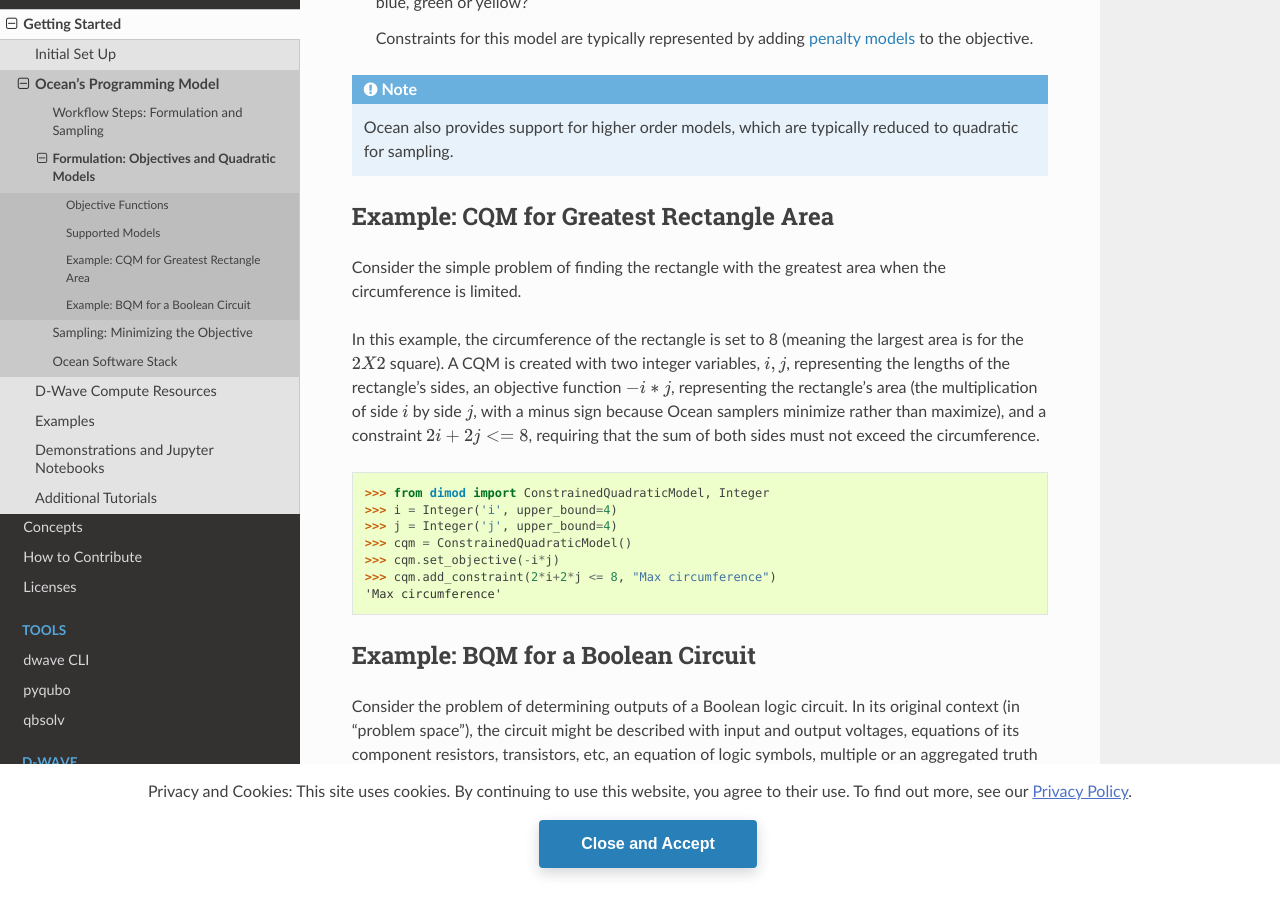
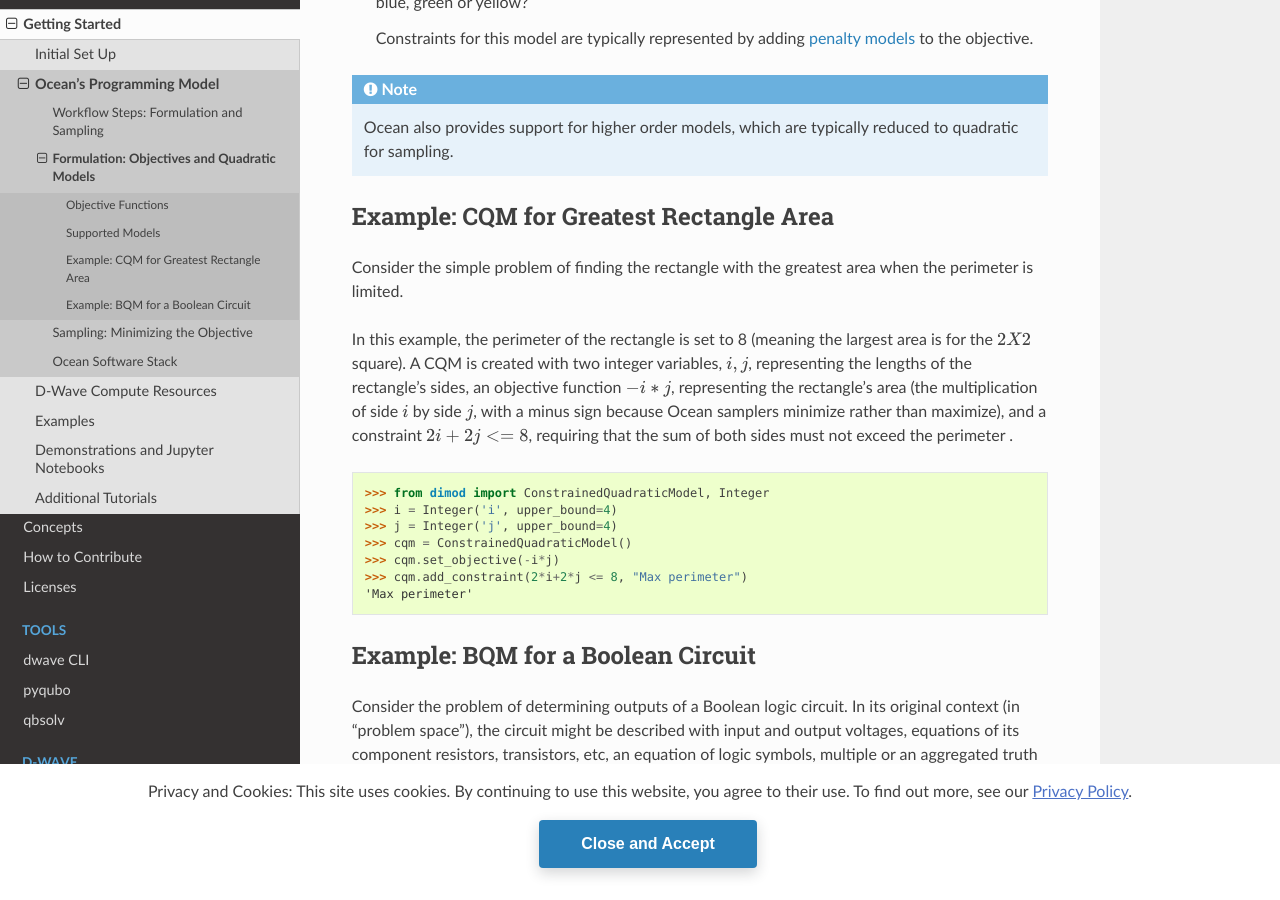
Before and after one commit to dwavesystems/dwave-ocean-sdk, a Sphinx documentation site: the page built from docs/overview/formulation.rst, in a window 1280 px wide and 900 px high, scrolled down 1638 px. Built offline with Sphinx 7.4.7 and the Read the Docs theme 2.0.0, drawn with Linux system fonts in a browser that asks for light colours; pages that are not in the unit, such as notebooks, are missing from menus; the version number could not be read and is left out; some of the changed text lies outside the part shown.

Commit message:
Update some terminology

```diff
--- a/docs/concepts/index.rst
+++ b/docs/concepts/index.rst
@@ -228,8 +228,8 @@
          or QUBO.
 
       Quadratic model
-         A collection of binary and/or integer variables with associated linear
-         and quadratic biases. Sometimes referred to as a **problem**.
+         A collection of variables with associated linear and quadratic biases.
+         Sometimes referred to as a **problem**.
 
       QPU
          Quantum processing unit.
--- a/docs/overview/formulation.rst
+++ b/docs/overview/formulation.rst
@@ -96,24 +96,24 @@
 ========================================
 
 Consider the simple problem of finding the rectangle with the greatest area when the
-circumference is limited.
+perimeter  is limited.
 
-In this example, the circumference of the rectangle is set to 8 (meaning the
+In this example, the perimeter  of the rectangle is set to 8 (meaning the
 largest area is for the :math:`2X2` square). A CQM is created with two integer
 variables, :math:`i, j`, representing the lengths of the rectangle's sides, an
 objective function :math:`-i*j`, representing the rectangle's area (the
 multiplication of side :math:`i` by side :math:`j`, with a minus sign because
 Ocean samplers minimize rather than maximize), and a constraint
 :math:`2i + 2j <= 8`, requiring that the sum of both sides must not exceed the
-circumference.
+perimeter .
 
 >>> from dimod import ConstrainedQuadraticModel, Integer
 >>> i = Integer('i', upper_bound=4)
 >>> j = Integer('j', upper_bound=4)
 >>> cqm = ConstrainedQuadraticModel()
 >>> cqm.set_objective(-i*j)
->>> cqm.add_constraint(2*i+2*j <= 8, "Max circumference")
-'Max circumference'
+>>> cqm.add_constraint(2*i+2*j <= 8, "Max perimeter")
+'Max perimeter'
 
 .. _formulating_bqm:
 
```
Also changed, not shown: other parts of docs/overview/formulation.rst (+1 -1 lines).
